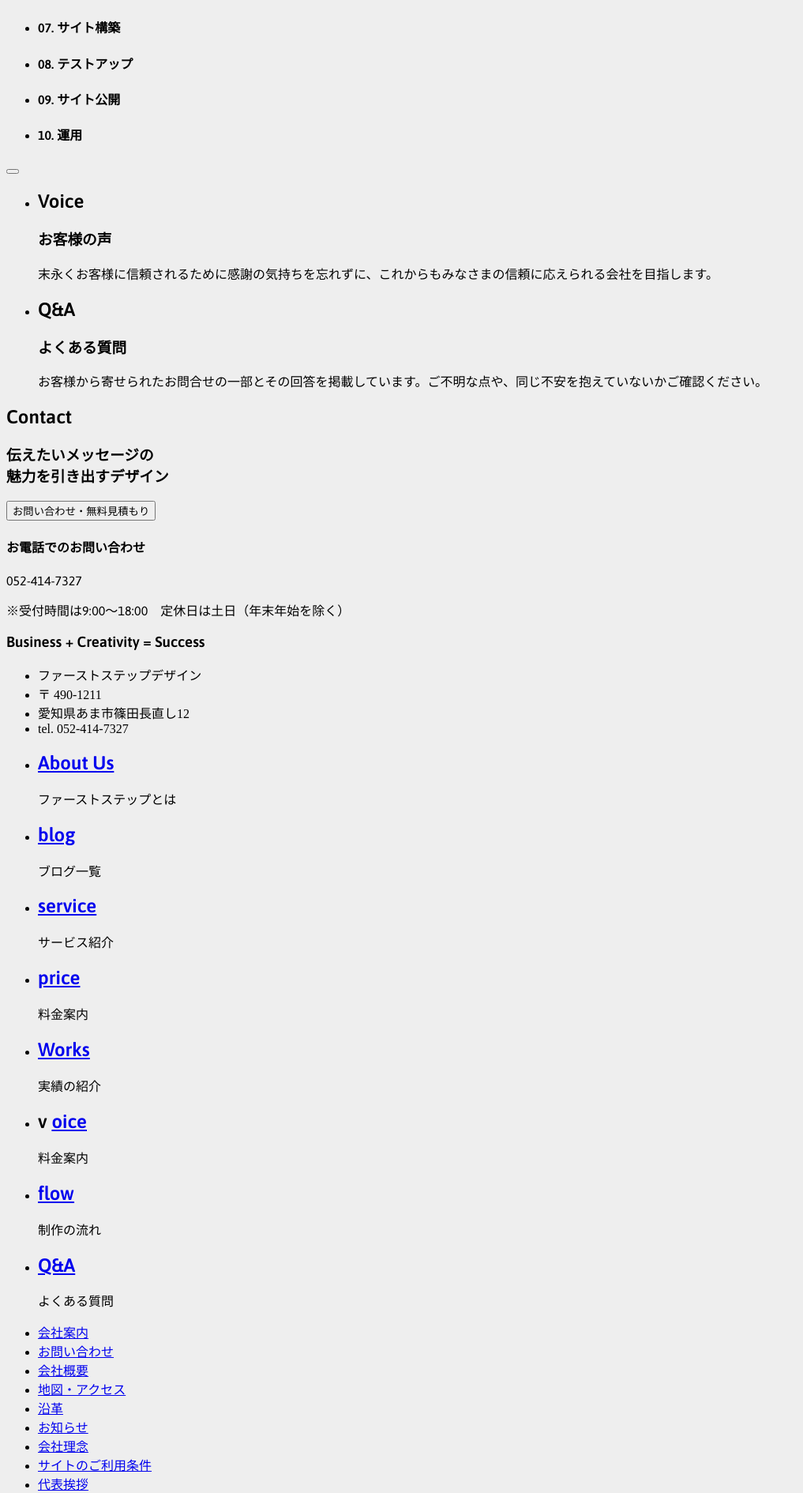
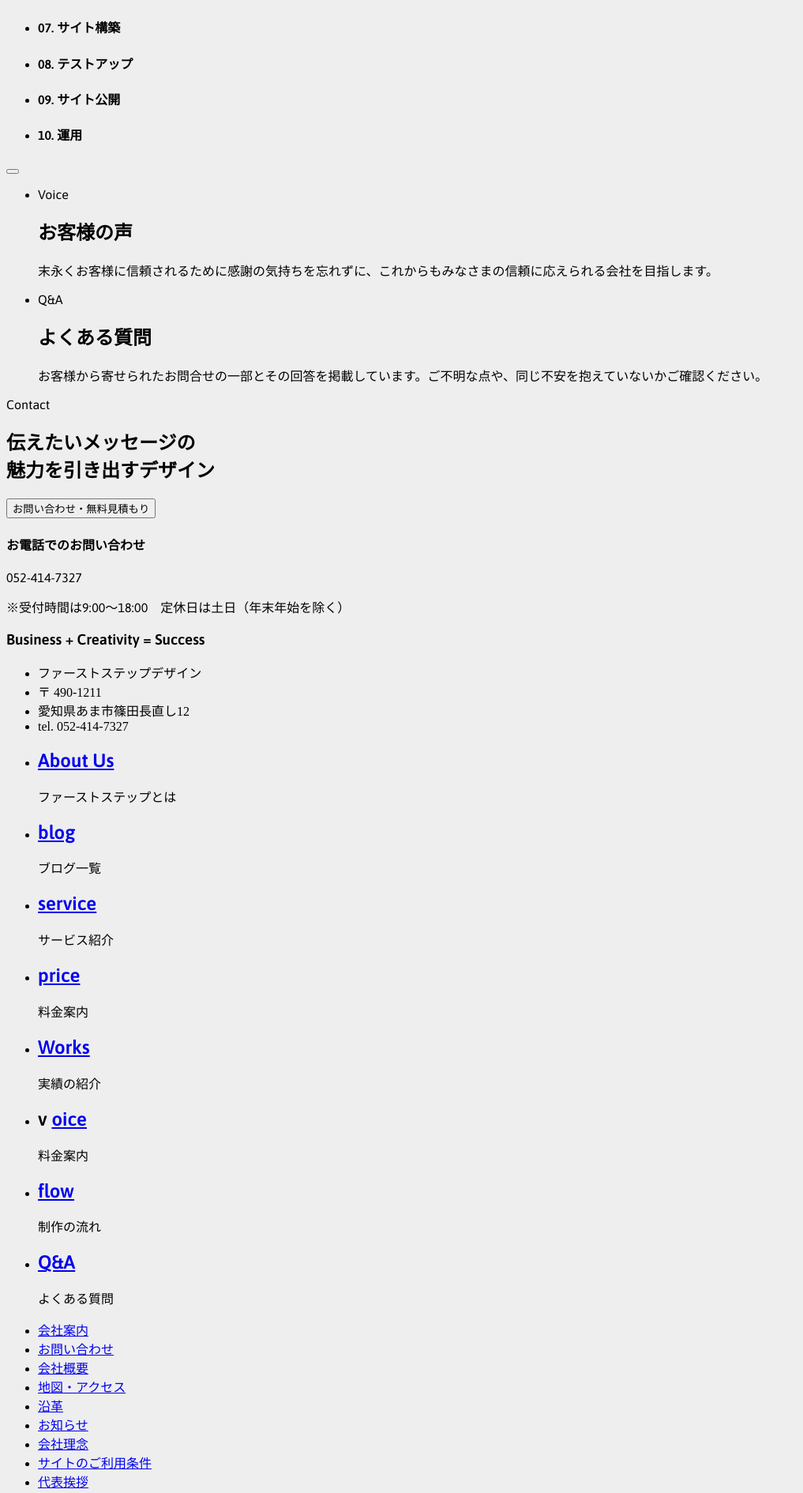
Before and after one commit to Chiqui1234ok/1step, a Jekyll site: the page built from site/index.md, in a window 1280 px wide. Shown: the part 2917-4807 px from the top of the page at 79% size, without its empty margins (0-1017 px from the left). Built offline with Jekyll 4.4.1, drawn with Linux system fonts in a browser that asks for light colours.

Commit message:
minor HTML adjustements

```diff
--- a/site/_includes/home.html
+++ b/site/_includes/home.html
@@ -255,8 +255,8 @@
     <ul class="minimal inline">
         <li>
             <div class="image">
-                <h2>Voice</h2>
-                <h3>お客様の声</h3>
+                <p>Voice</p>
+                <h2>お客様の声</h2>
             </div> <!-- pos: absolute -->
             <p>
                 末永くお客様に信頼されるために感謝の気持ちを忘れずに、これからもみなさまの信頼に応えられる会社を目指します。
@@ -265,8 +265,8 @@
         </li>
         <li>
             <div class="image">
-                <h2>Q&A</h2>
-                <h3>よくある質問</h3>
+                <p>Q&A</p>
+                <h2>よくある質問</h2>
             </div> <!-- pos: absolute -->
             <p>
                 お客様から寄せられたお問合せの一部とその回答を掲載しています。ご不明な点や、同じ不安を抱えていないかご確認ください。
@@ -279,11 +279,11 @@
 
 <section id="contact">
     <div class="left">
-        <h2>Contact</h2>
-        <h3>
+        <p>Contact</p>
+        <h2>
             伝えたいメッセージの<br />
             魅力を引き出すデザイン
-        </h3>
+        </h2>
     </div>
     <div class="right">
         <button class="button bright icon email">お問い合わせ・無料見積もり</button>
```
